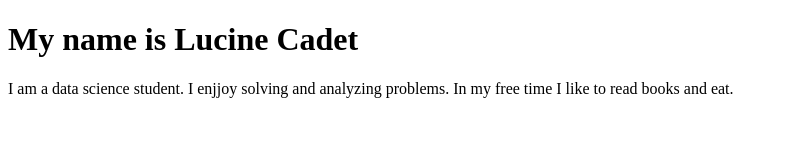
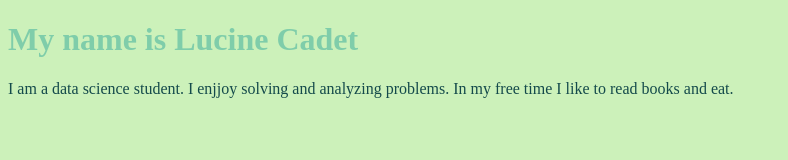
Before and after one commit to belucine6/belucine6, a plain HTML site: page index.html in a window 1280 px wide. Shown: the whole page, without its empty margins (0-788 px from the left). Drawn offline with Linux system fonts and the light colour scheme.

Commit message:
Update index.html

```diff
--- a/index.html
+++ b/index.html
@@ -3,6 +3,15 @@
   <head>
     <title> My Personal Introduction</title>
     <style>
+      body {
+              background-color: #ccf1ba;
+      }
+      h1 {
+            color: #7fcdaa;
+        }
+      p {
+            color: #144a4b;
+        }
     </style>
   </head>
   <body>
```
